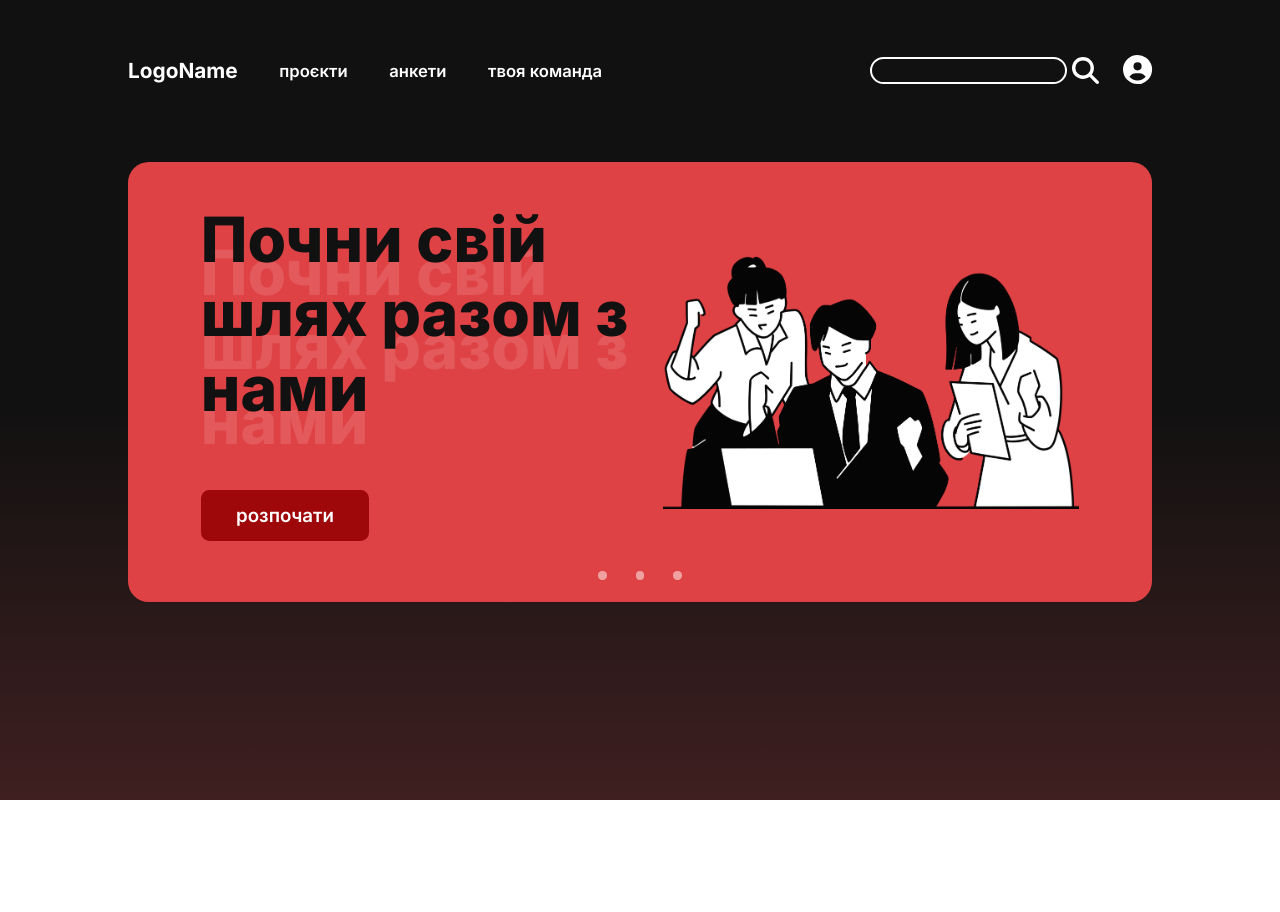
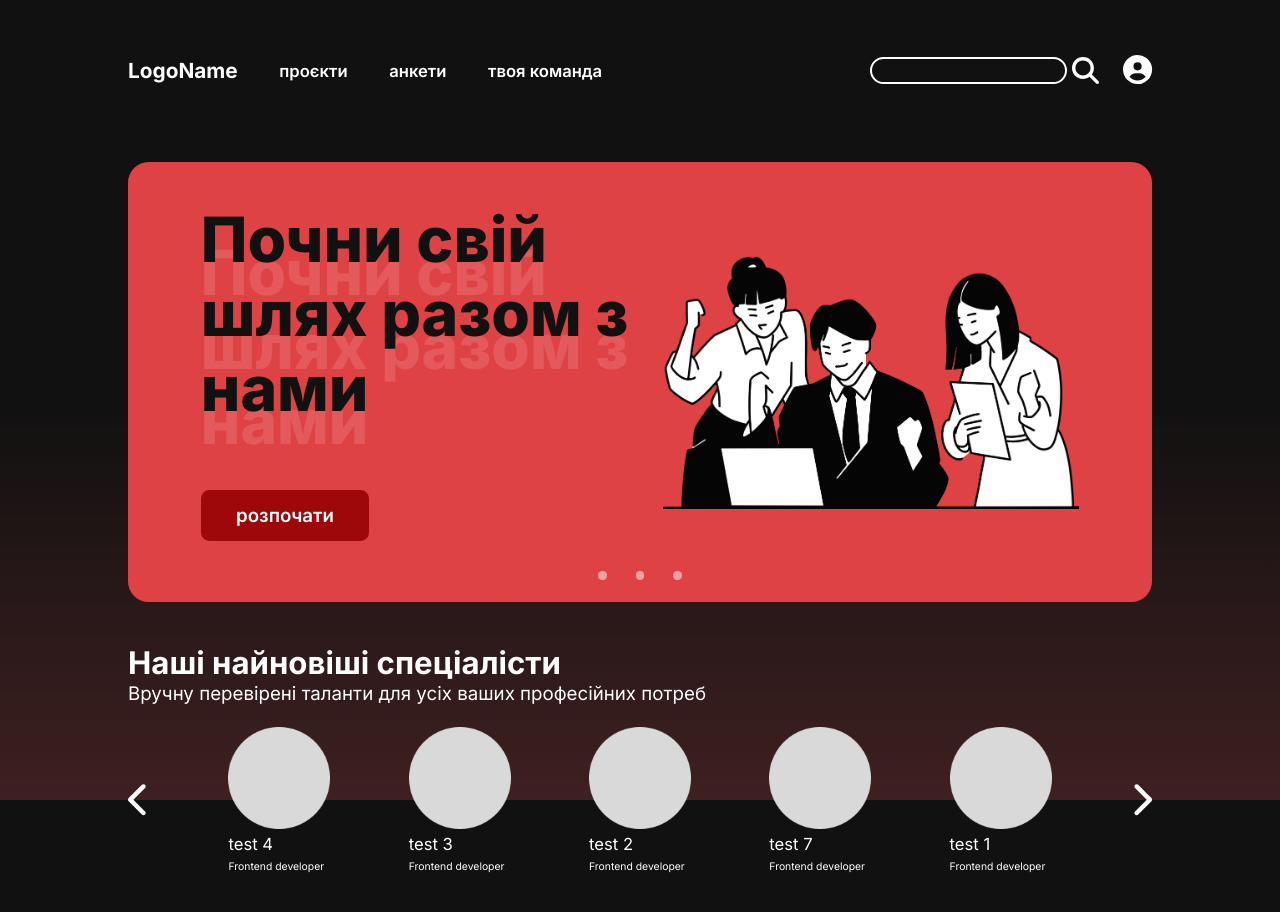
Before and after one commit to SergioVed/teamWebAplication, a React (Create React App) app in the folder client/: page / in a window 1280 px wide. Before the commit the page ends 800 px from the top, so only its background shows below. Built offline with nearby package versions, Linux system fonts and the light colour scheme.

Commit message:
workerComponent(Test)

```diff
--- a/client/src/components/homePage/index.tsx
+++ b/client/src/components/homePage/index.tsx
@@ -2,6 +2,7 @@ import { useEffect, useState } from "react";
 import { Banners } from "./banners";
 import './style.scss'
 import { Header } from "../header";
+import { TopWorkers } from "../randomWorkers/randomWorkersComponent";
 
 
 export const HomePage = () => {
@@ -13,6 +14,7 @@ export const HomePage = () => {
             <div className="homepage__container">
                 <Banners />
             </div>
+        <TopWorkers/>
         </div>
     )
 }
--- a/client/src/components/homePage/style.scss
+++ b/client/src/components/homePage/style.scss
@@ -15,8 +15,6 @@
 
 .homepage {
     background-color: #111111;
-    width: 100vw;
-    height: 100vh;
     display: flex;
     flex-direction: column;
     align-items: center;
--- /dev/null
+++ b/client/src/components/randomWorkers/index.scss
@@ -0,0 +1,47 @@
+:root {
+    --index: calc(1vw + 1vh)
+}
+// calc(var(--index) * 2)
+.workers{
+    width: 80vw;
+    height: calc(var(--index) * 11);
+    display: flex;
+    flex-direction: column;
+    justify-content: space-between;
+    margin: 0 auto;
+    margin-top: calc(var(--index) * 2);
+    margin-bottom: calc(var(--index)* 2);
+    z-index: 1;
+    &__text{
+        h1{
+            font-size: calc(var(--index) * 1.5);
+        }
+        p{
+            font-size: calc(var(--index) * 0.9);
+        }
+    }
+    &__container{
+        display: flex;
+        justify-content: space-between;
+        &__user{
+            height: calc(var(--index)* 7);
+            display: flex;
+            flex-direction: column;
+            justify-content: space-between;
+        }
+        &__user-img{
+            height: calc(var(--index) * 4.9);
+        }
+        &__user-name{
+            font-size: calc(var(--index) * 0.8);
+        }
+        &__user-work{
+            font-size: calc(var(--index) * 0.5);
+        }
+        &__btn{
+            background: none;
+            border: none;
+            font-size: calc(var(--index) * 1.7);
+        }
+    }
+}
--- /dev/null
+++ b/client/src/components/randomWorkers/randomWorkersComponent.tsx
@@ -0,0 +1,105 @@
+import "./index.scss"
+import { workers, Worker, best, getNew } from "../../data/workers"
+import { useEffect, useState } from "react"
+import { FontAwesomeIcon } from "@fortawesome/react-fontawesome";
+import { faChevronRight } from "@fortawesome/free-solid-svg-icons";
+import { faChevronLeft } from "@fortawesome/free-solid-svg-icons";
+
+// import userImg from "../img/randomWorkers/user.png";
+
+export const TopWorkers = () => {
+
+    // console.log(best(workers))
+    // console.log(getNew(workers))
+    const [title, setTitle] = useState("")
+
+    const newWorkers: Worker[] = getNew(workers)
+    const bestWorkers: Worker[] = best(workers)
+
+    const array = [newWorkers, bestWorkers]
+    const [currentIndex, setCurrentIndex] = useState(0)
+
+    useEffect(() => {
+        if (currentIndex === 1) {
+            setTitle("Наші найкращі спеціалісти")
+        } else {
+            setTitle("Наші найновіші спеціалісти")
+
+        }
+    }, [currentIndex])
+
+    const handleNext = () => {
+        setCurrentIndex((prevIndex) => (prevIndex + 1) % array.length)
+    }
+
+    const handlePrevious = () => {
+        setCurrentIndex((prevIndex) => (prevIndex - 1 + array.length) % array.length)
+    }
+
+    return(
+        <div className="workers">
+            <div className="workers__text">
+                <h1>{title}</h1>
+                <p>Вручну перевірені таланти для усіх ваших професійних потреб</p>
+            </div>
+            <div className="workers__container">
+                <button className="workers__container__btn" onClick={handleNext}><FontAwesomeIcon icon={faChevronLeft} /></button>
+                {array[currentIndex].map((e: Worker) => (
+                    <div className="workers__container__user">
+                        <img src={e.img} alt="userImg" className="workers__container__user-img"/>
+                        <p className="workers__container__user-name">{e.name}</p>
+                        <p className="workers__container__user-work">{e.work}</p>
+                    </div>
+                ))}
+                <button className="workers__container__btn" onClick={handlePrevious}><FontAwesomeIcon icon={faChevronRight} /></button>
+            </div>
+        </div>
+    )
+}
+
+// import "./index.scss"
+// import { workers, Worker } from "../../data/bestWorkersTest"
+// import userImg from "../img/randomWorkers/user.png";
+// import { useState } from "react";
+
+// export const TopWorkers = () => {
+
+//     const [currentIndex, setCurrentIndex] = useState(0);
+
+//     const handleNext = () => {
+//         setCurrentIndex((prevIndex) => (prevIndex + 1) % arrays.length);
+//     };
+
+//     const bestWorkers = [...workers].sort((a, b) => {
+//         return b.rating - a.rating
+//     })
+//     const worstWorkers = [...workers].sort((a, b) => {
+//         return a.rating - b.rating
+//     })
+//     const newestWorkers = [...workers].sort((a, b) => {
+//         return b.date.getTime() - a.date.getTime()
+//     })
+
+//     const arrays = [bestWorkers, worstWorkers, newestWorkers]
+
+
+//     return(
+//         <div className="workers">
+//             <div className="workers__text">
+//                 <h1>Наші найкращі спеціалісти</h1>
+//                 <p>Вручну перевірені таланти для усіх ваших професійних потреб</p>
+//             </div>
+//             <div className="workers__container">
+//                 <button className="worker__container__nextBtn" onClick={handleNext}>Next</button>
+//                 {arrays[currentIndex].slice(0, 5).map((e: Worker) => (
+//                     <div className="workers__container__user">
+//                         <img src={e.img} alt="userImg" className="workers__container__user-img"/>
+//                         <p className="workers__container__user-name">{e.name}</p>
+//                         <p className="workers__container__user-work">{e.work}</p>
+//                     </div>
+//                 ))}
+//                 <button className="worker__container__previousBtn">Previous</button>
+//             </div>
+//         </div>
+//     )
+// }
--- a/client/src/data/index.tsx
+++ /dev/null
@@ -1 +0,0 @@
-export const data = []
--- /dev/null
+++ b/client/src/data/workers.ts
@@ -0,0 +1,99 @@
+import { useState } from "react"
+import userImg from "../img/randomWorkers/user.png"
+interface Worker {
+    name: string,
+    work: string,
+    img: string,
+    rating: number,
+    date: Date
+}
+
+const workers: Worker[] = [
+    {
+        name: "test 1",
+        work: "Frontend developer",
+        img: userImg,
+        rating: 1,
+        date: new Date("2018-03-16")
+    },
+    {
+        name: "test 2",
+        work: "Frontend developer",
+        img: userImg,
+        rating: 2,
+        date: new Date("2020-03-16")
+    },
+    {
+        name: "test 3",
+        work: "Frontend developer",
+        img: userImg,
+        rating: 3,
+        date: new Date("2021-03-16")
+    },
+    {
+        name: "test 4",
+        work: "Frontend developer",
+        img: userImg,
+        rating: 4,
+        date: new Date("2023-03-16")
+    },
+    {
+        name: " test5",
+        work: "Frontend developer",
+        img: userImg,
+        rating: 5,
+        date: new Date("2016-03-16")
+    },
+    {
+        name: "test 6",
+        work: "Frontend developer",
+        img: userImg,
+        rating: 6,
+        date: new Date("2016-03-16")
+    },
+    {
+        name: "test 7",
+        work: "Frontend developer",
+        img: userImg,
+        rating: 7,
+        date: new Date("2015-03-16")
+    },
+    {
+        name: "test 7",
+        work: "Frontend developer",
+        img: userImg,
+        rating: 7,
+        date: new Date("2019-03-16")
+    },
+    {
+        name: "test 8",
+        work: "Frontend developer",
+        img: userImg,
+        rating: 8,
+        date: new Date("2012-03-16")
+    },
+    {
+        name: "test 9",
+        work: "Frontend developer",
+        img: userImg,
+        rating: 9,
+        date: new Date("2010-03-16")
+    },
+]
+
+
+function getNew(workers: Worker[]) {
+    return workers.sort((a, b) => {
+        return b.date.getTime() - a.date.getTime()
+    }).slice(0, 5)
+}
+
+function best(workers: Worker[]) {
+    return workers.sort((a, b) => {
+        return b.rating - a.rating
+    }).slice(0, 5)
+}
+
+
+export { workers, best, getNew }
+export type { Worker }
```
Also changed, not shown: client/src/img/randomWorkers/user.png (added).
